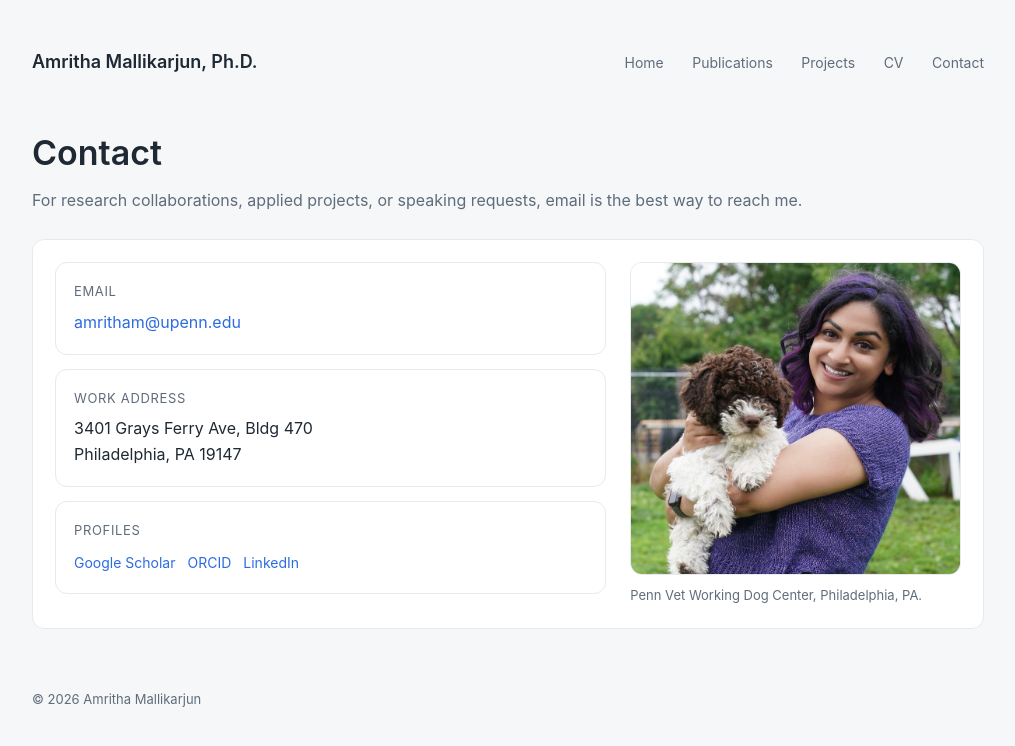
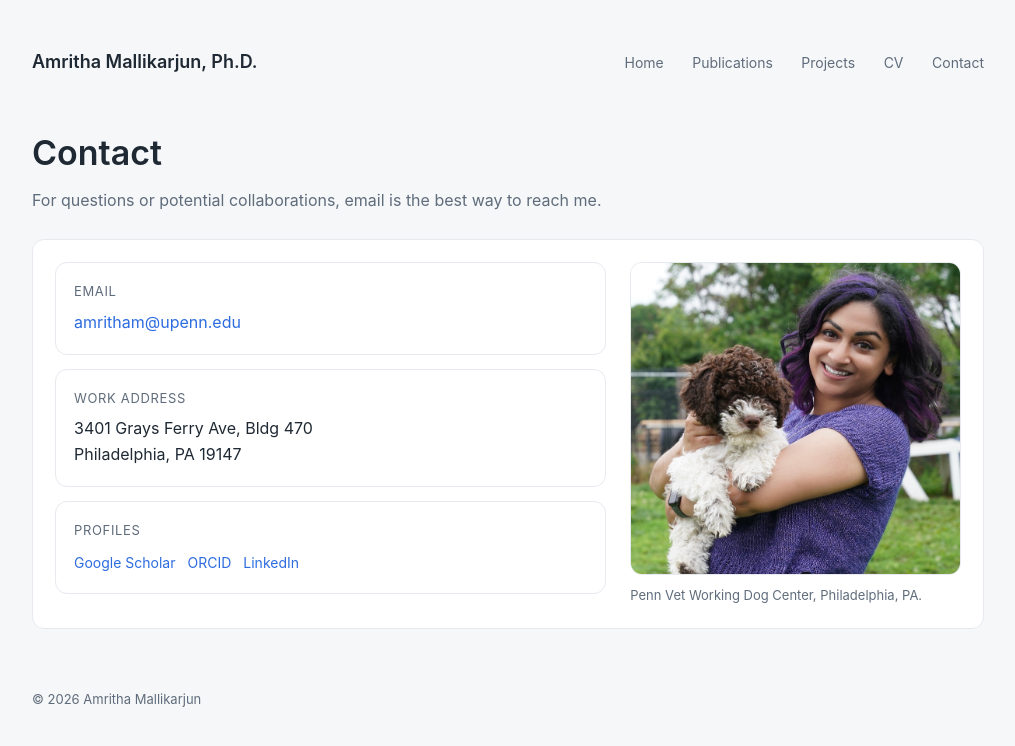
Before and after one commit to avmalli/avmalli.github.io, a plain HTML site: page contact.html in a window 1280 px wide. Shown: the whole page, without its empty margins (132-1147 px from the left). Drawn offline with Linux system fonts and the light colour scheme.

Commit message:
Update contact message for clarity

```diff
--- a/contact.html
+++ b/contact.html
@@ -176,8 +176,7 @@ footer {
 
   <h1>Contact</h1>
   <p class="subhead">
-    For research collaborations, applied projects, or speaking requests, email is the best way to reach me.
-  </p>
+  For questions or potential collaborations, email is the best way to reach me.  </p>
 
   <div class="section">
     <div class="contact-grid">
```
